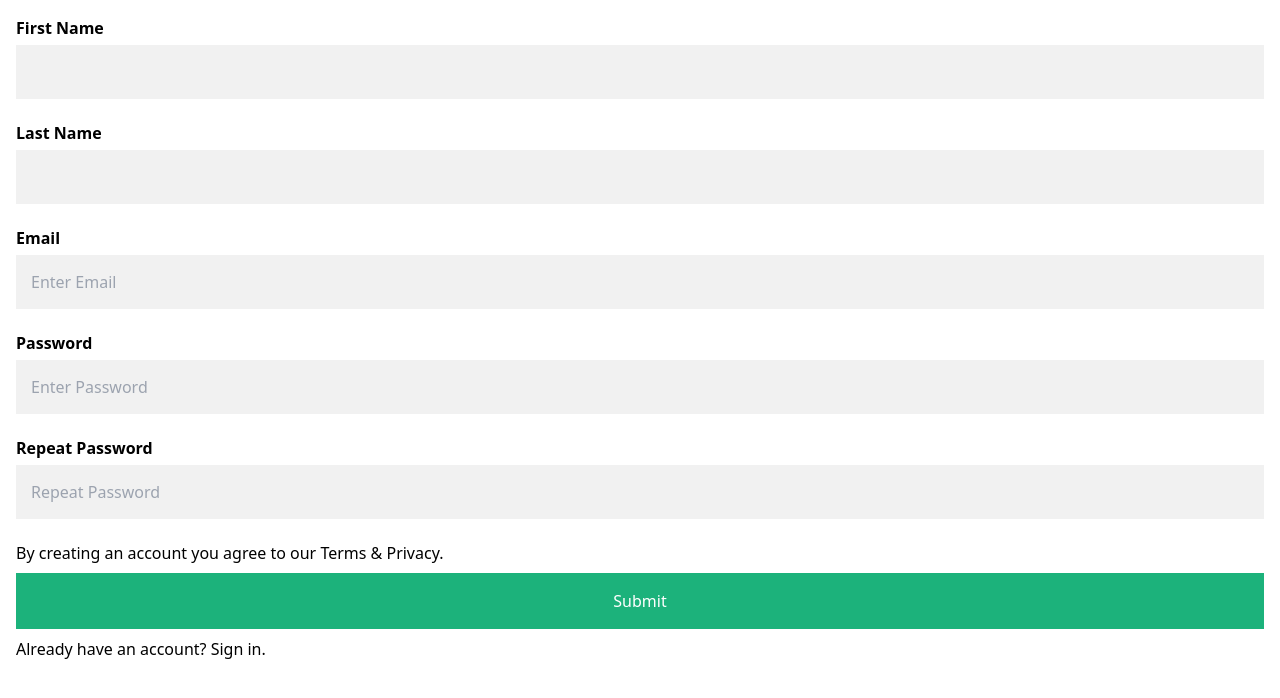
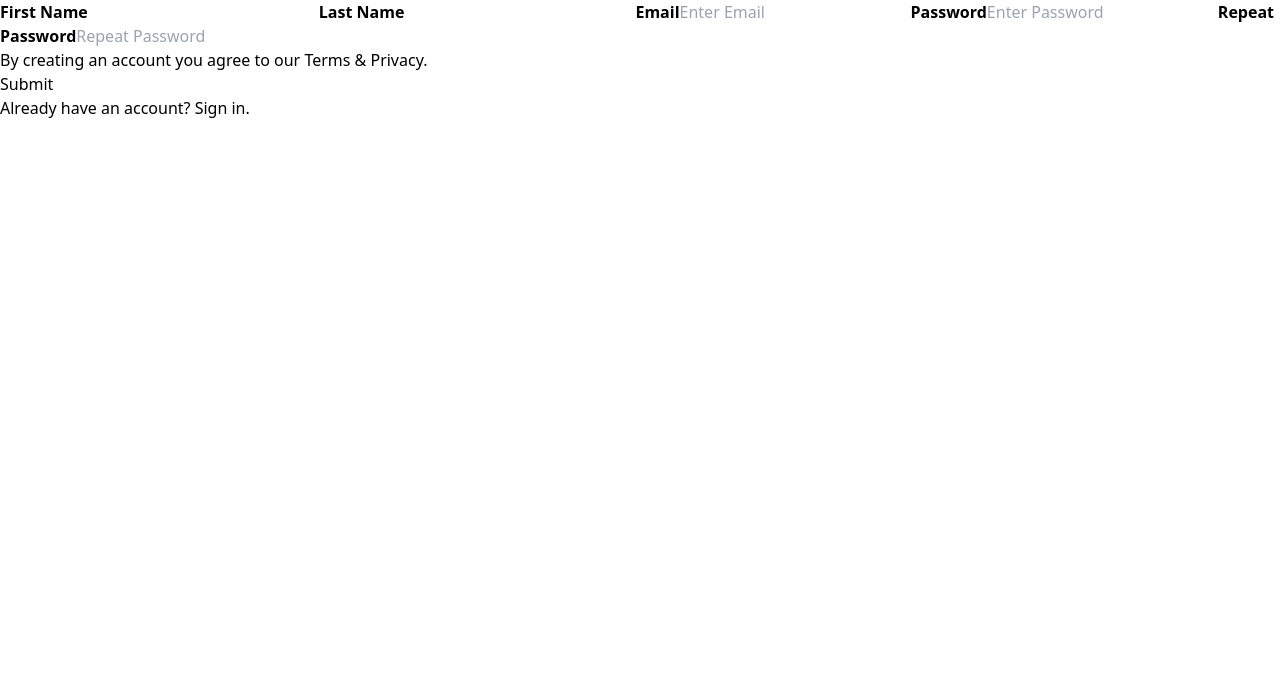
Before and after one commit to Saiteja1807/MaidEase, a Next.js app in the folder website/client/: page /Registration in a window 1280 px wide. Shown: the top 698 px of the page. Built offline with nearby package versions, Linux system fonts and the light colour scheme.

Commit message:
seperate registration css added

```diff
--- a/website/client/src/styles/Home.module.css
+++ b/website/client/src/styles/Home.module.css
@@ -276,60 +276,3 @@
     transform: rotate(0deg);
   }
 }
-
-
-
-
-/* Add padding to containers */
-.container {
-  padding: 16px;
-  background-color: white;
-}
-
-/* Full-width input fields */
-.inputtext {
-  width: 100%;
-  padding: 15px;
-  margin: 5px 0 22px 0;
-  display: inline-block;
-  border: none;
-  background: #f1f1f1;
-}
-/*
-.input[type=text]:focus, input[type=password]:focus {
-  background-color: #ddd;
-  outline: none;
-}*/
-
-/* Overwrite default styles of hr */
-.hr {
-  border: 1px solid #f1f1f1;
-  margin-bottom: 25px;
-}
-
-/* Set a style for the submit button */
-.registerbtn {
-  background-color: #04AA6D;
-  color: white;
-  padding: 16px 20px;
-  margin: 8px 0;
-  border: none;
-  cursor: pointer;
-  width: 100%;
-  opacity: 0.9;
-}
-
-.registerbtn:hover {
-  opacity: 1;
-}
-
-/* Add a blue text color to links */
-/*a {
-  color: dodgerblue;
-}*/
-
-/* Set a grey background color and center the text of the "sign in" section */
-.signin {
-  background-color: #f1f1f1;
-  text-align: center;
-}
```
